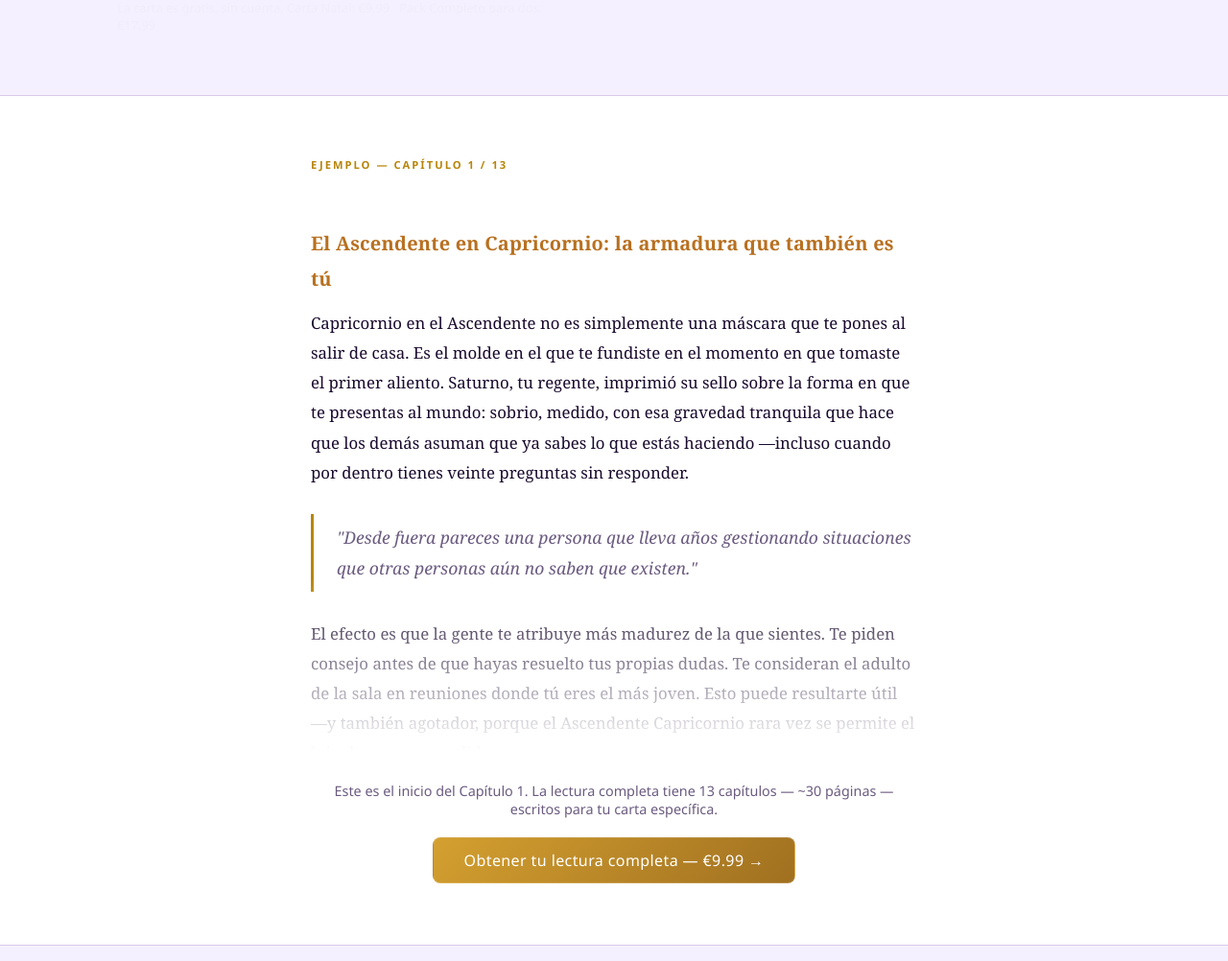
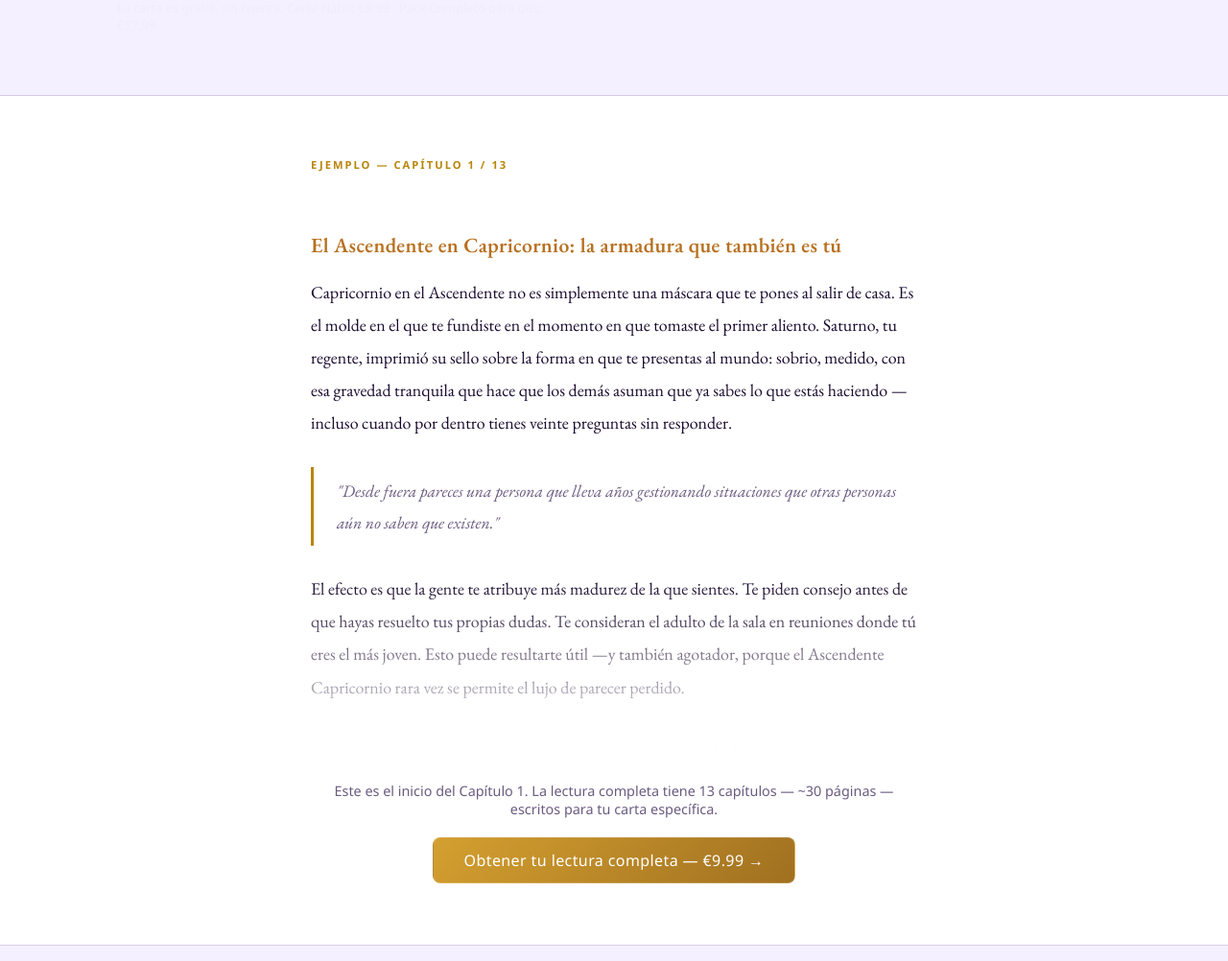
Before and after one commit to llforeman/astronode, a Flask app: page / in a window 1280 px wide. Shown: the part 740-1742 px from the top of the page at 96% size. Run offline with Flask 3, Linux system fonts and the light colour scheme; parts of the project's set-up code (start-up, migrations or seed data) failed here and were passed over.

Commit message:
feat: upgrade prose sample font to EB Garamond
Replaces Georgia with EB Garamond via Google Fonts for the sample chapter
section. Increases font-size to 1.12rem and line-height to 1.9 to match
Garamond's narrower stroke weight. Georgia remains as fallback.

Co-Authored-By: Claude Sonnet 4.6 <noreply@anthropic.com>

```diff
--- a/templates/public/landing.html
+++ b/templates/public/landing.html
@@ -3,6 +3,9 @@
 {% block meta_desc %}Carta natal gratuita + interpretación IA de 30 páginas en español. Planetas, casas, aspectos — todo explicado, de forma personal y en profundidad.{% endblock %}
 
 {% block extra_css %}
+<link rel="preconnect" href="https://fonts.googleapis.com">
+<link rel="preconnect" href="https://fonts.gstatic.com" crossorigin>
+<link rel="stylesheet" href="https://fonts.googleapis.com/css2?family=EB+Garamond:ital,wght@0,400;0,600;1,400&display=swap">
 <style>
   /* ── Hero ─────────────────────────────────────────── */
   .hero {
@@ -70,18 +73,18 @@
   .sample-inner { max-width: 680px; margin: 0 auto; padding: 4rem 1.5rem; }
   .sample-inner .section-label { margin-bottom: 1.5rem; }
   .prose {
-    font-family: Georgia, 'Times New Roman', serif;
-    font-size: 1.05rem;
-    line-height: 1.85;
+    font-family: 'EB Garamond', Georgia, serif;
+    font-size: 1.12rem;
+    line-height: 1.9;
     color: var(--text);
   }
   .prose h3 {
-    font-family: Georgia, serif;
-    font-size: 1.25rem;
-    font-weight: 700;
+    font-family: 'EB Garamond', Georgia, serif;
+    font-size: 1.35rem;
+    font-weight: 600;
     color: var(--accent-light);
     margin: 2rem 0 0.75rem;
-    letter-spacing: 0.2px;
+    letter-spacing: 0.3px;
   }
   .prose p { margin-bottom: 1.25rem; }
   .prose .pull-quote {
```
